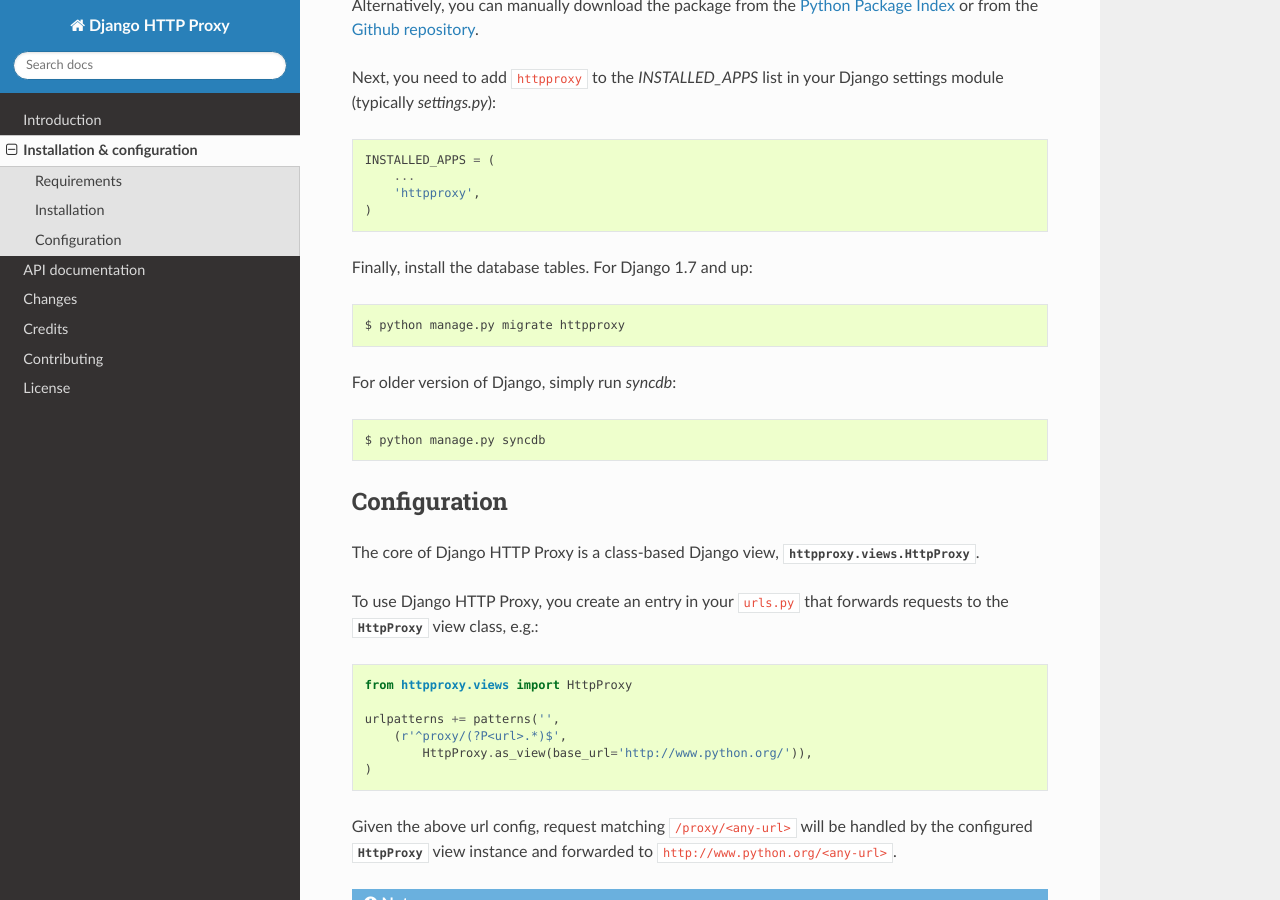
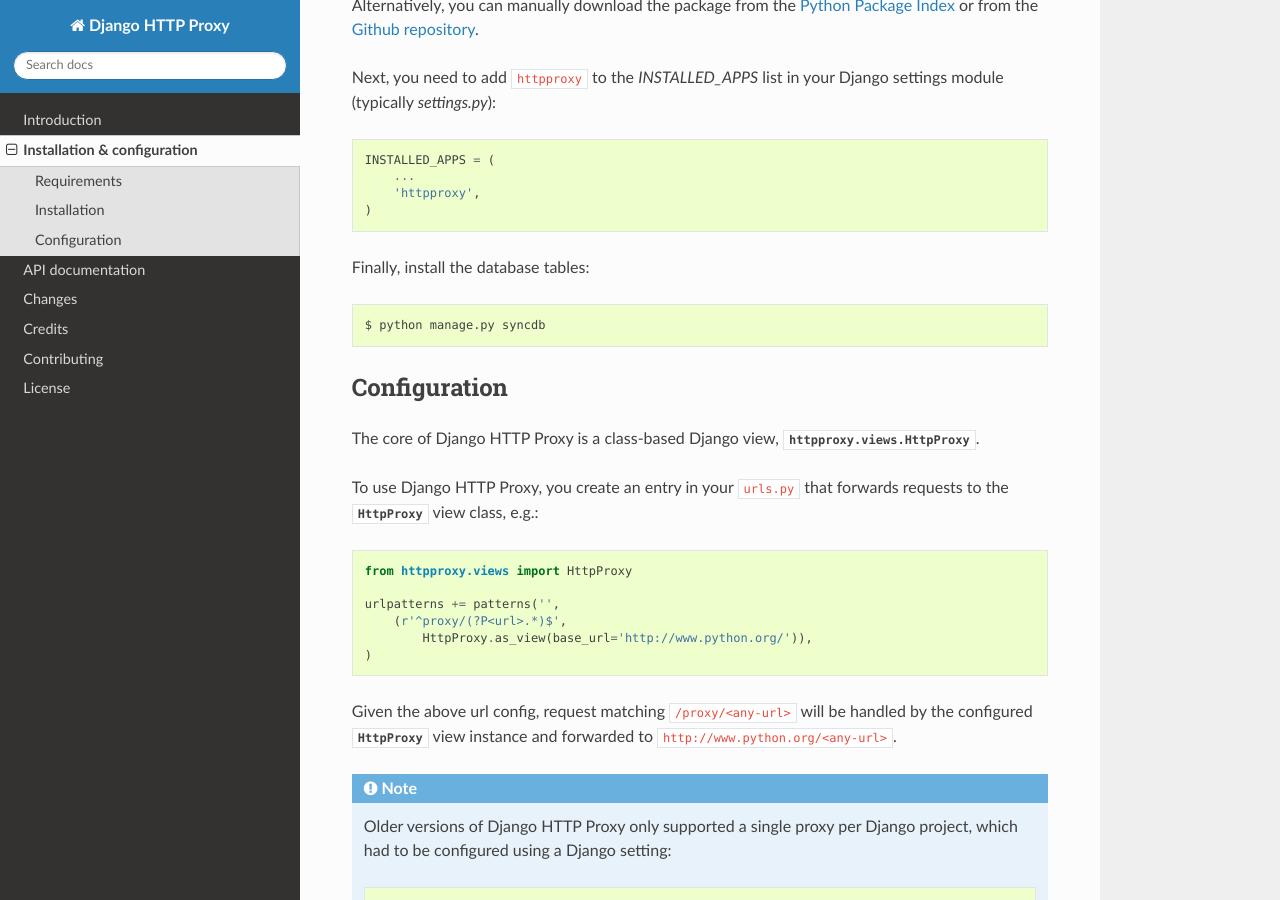
Before and after one commit to yvandermeer/django-http-proxy, a Sphinx documentation site: the page built from docs/installation.rst, in a window 1280 px wide and 900 px high, scrolled down 465 px. Built offline with Sphinx 7.4.7 and the Read the Docs theme 2.0.0, drawn with Linux system fonts in a browser that asks for light colours; the version number could not be read and is left out.

Commit message:
Installation and contributing docs

```diff
--- a/docs/installation.rst
+++ b/docs/installation.rst
@@ -29,11 +29,7 @@
         'httpproxy',
     )
 
-Finally, install the database tables. For Django 1.7 and up::
-
-    $ python manage.py migrate httpproxy
-
-For older version of Django, simply run `syncdb`::
+Finally, install the database tables::
 
     $ python manage.py syncdb
 
```
Also changed, not shown: docs/contributing.rst (+18 -13 lines).
